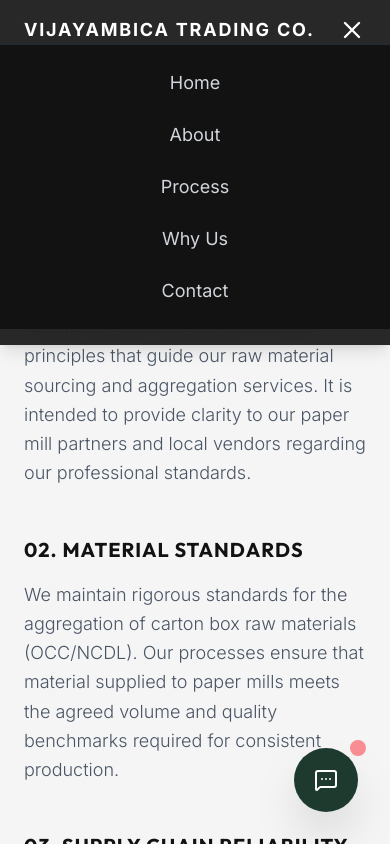
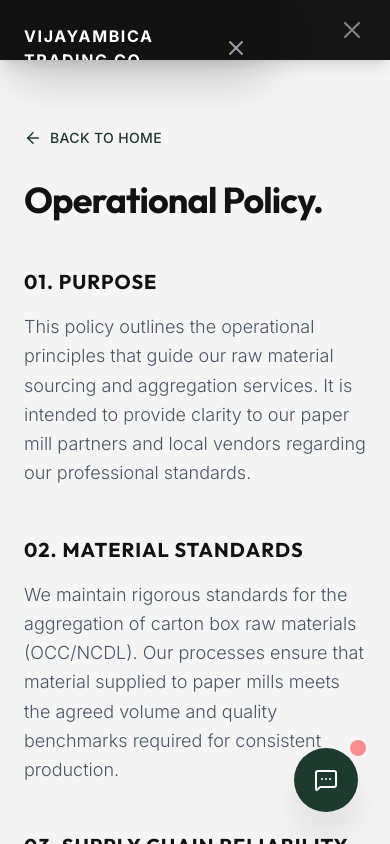
Before and after one commit to oneoctatechnologies-ui/VijayambicaTradingCompany, a Next.js app: page /operational-policy in a window 390 px wide. Both pictures are taken after a click on the button 352 px from the left and 30 px from the top of the page. Shown: the top 844 px of the page. Built offline with nearby package versions, Linux system fonts and the light colour scheme.

Commit message:
menu issue fix

```diff
--- a/src/components/Navbar.tsx
+++ b/src/components/Navbar.tsx
@@ -3,15 +3,15 @@
 import Link from "next/link";
 import { useState } from "react";
 import { usePathname, useRouter } from "next/navigation";
-import { motion, useScroll, useMotionValueEvent } from "framer-motion";
-import { Menu, X } from "lucide-react";
+import { motion, useScroll, useMotionValueEvent, AnimatePresence } from "framer-motion";
+import { Menu, X, Home, Info, Cog, Award, Phone } from "lucide-react";
 
 const links = [
-    { name: "Home", href: "/" },
-    { name: "About", href: "/#about" },
-    { name: "Process", href: "/#process" },
-    { name: "Why Us", href: "/#why-us" },
-    { name: "Contact", href: "/#contact" },
+    { name: "Home", href: "/", icon: Home },
+    { name: "About", href: "/#about", icon: Info },
+    { name: "Process", href: "/#process", icon: Cog },
+    { name: "Why Us", href: "/#why-us", icon: Award },
+    { name: "Contact", href: "/#contact", icon: Phone },
 ];
 
 export default function Navbar() {
@@ -86,7 +86,11 @@ export default function Navbar() {
                     }}
                     className="flex items-center gap-3 group cursor-pointer"
                 >
-                    <span className="text-lg font-bold tracking-widest uppercase hover:text-gray-300 transition-colors">VIJAYAMBICA TRADING CO.</span>
+                    <span className={`text-base md:text-lg font-bold tracking-widest uppercase transition-colors ${
+                        isSolid ? "text-white hover:text-gray-200" : "text-white hover:text-gray-300"
+                    }`}>
+                        VIJAYAMBICA TRADING CO.
+                    </span>
                 </Link>
 
                 {/* Desktop Menu */}
@@ -123,30 +127,81 @@ export default function Navbar() {
                 </button>
             </div>
 
+            {/* Mobile Menu Overlay */}
+            <AnimatePresence>
+                {isOpen && (
+                    <>
+                        {/* Backdrop */}
+                        <motion.div
+                            initial={{ opacity: 0 }}
+                            animate={{ opacity: 1 }}
+                            exit={{ opacity: 0 }}
+                            onClick={() => setIsOpen(false)}
+                            className="fixed inset-0 bg-black/50 z-[99] md:hidden"
+                        />
+
                         {/* Mobile Menu */}
-            {isOpen && (
                         <motion.div
-                    initial={{ opacity: 0, height: 0 }}
-                    animate={{ opacity: 1, height: "auto" }}
-                    exit={{ opacity: 0, height: 0 }}
-                    className="md:hidden bg-charcoal border-t border-gray-800"
+                            initial={{ x: "-100%" }}
+                            animate={{ x: 0 }}
+                            exit={{ x: "-100%" }}
+                            transition={{ type: "spring", damping: 25, stiffness: 200 }}
+                            className="fixed top-0 left-0 h-full w-[280px] bg-charcoal shadow-2xl z-[100] md:hidden overflow-y-auto"
                         >
-                    <div className="flex flex-col p-6 gap-6 items-center">
-                        {links.map((link) => (
+                            {/* Mobile Menu Header */}
+                            <div className="flex items-center justify-between p-6 border-b border-gray-800">
+                                <Link
+                                    href="/"
+                                    onClick={(e) => {
+                                        handleLinkClick("/", e);
+                                    }}
+                                    className="flex items-center gap-2 group"
+                                >
+                                    <span className="text-base font-bold tracking-widest uppercase text-white group-hover:text-gray-200 transition-colors">
+                                        VIJAYAMBICA TRADING CO.
+                                    </span>
+                                </Link>
+                                <button
+                                    onClick={() => setIsOpen(false)}
+                                    className="text-gray-400 hover:text-white transition-colors p-2"
+                                    aria-label="Close menu"
+                                >
+                                    <X size={24} />
+                                </button>
+                            </div>
+
+                            {/* Mobile Menu Items */}
+                            <div className="flex flex-col py-4">
+                                {links.map((link) => {
+                                    const Icon = link.icon;
+                                    return (
                                         <Link
                                             key={link.name}
                                             href={link.href}
                                             onClick={(e) => {
                                                 handleLinkClick(link.href, e);
                                             }}
-                                className="text-lg text-gray-300"
+                                            className="flex items-center gap-4 px-6 py-4 text-gray-300 hover:text-white hover:bg-gray-800/50 transition-all group"
                                         >
-                                {link.name}
+                                            <Icon size={20} className="text-industrial-green group-hover:text-industrial-green-light transition-colors" />
+                                            <span className="text-base font-medium uppercase tracking-wide">{link.name}</span>
                                         </Link>
-                        ))}
+                                    );
+                                })}
+                                <Link
+                                    href="/#contact"
+                                    onClick={(e) => {
+                                        handleLinkClick("/#contact", e);
+                                    }}
+                                    className="mx-6 mt-4 px-6 py-3 bg-industrial-green text-white font-semibold text-sm rounded-sm hover:bg-industrial-green-light transition-all duration-300 text-center uppercase tracking-wide"
+                                >
+                                    Get in Touch
+                                </Link>
                             </div>
                         </motion.div>
+                    </>
                 )}
+            </AnimatePresence>
         </motion.nav>
     );
 }
```
Lines whose indentation alone changed are shown as unchanged.
